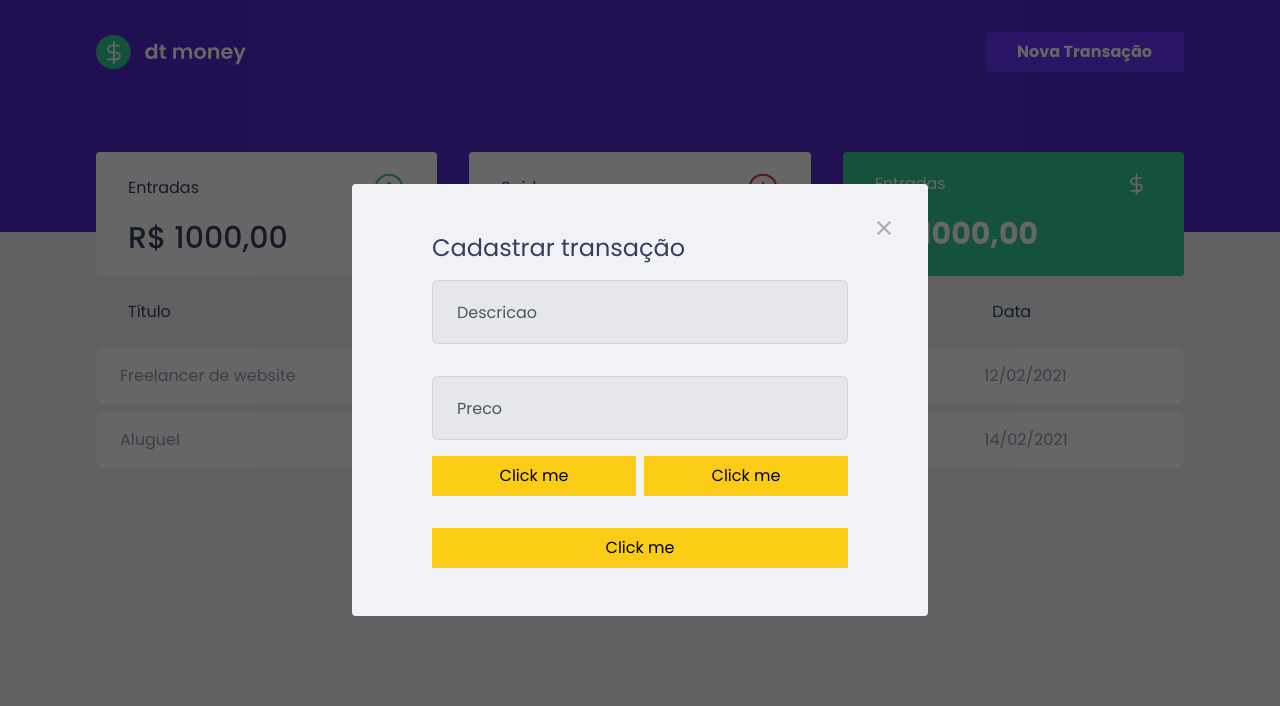
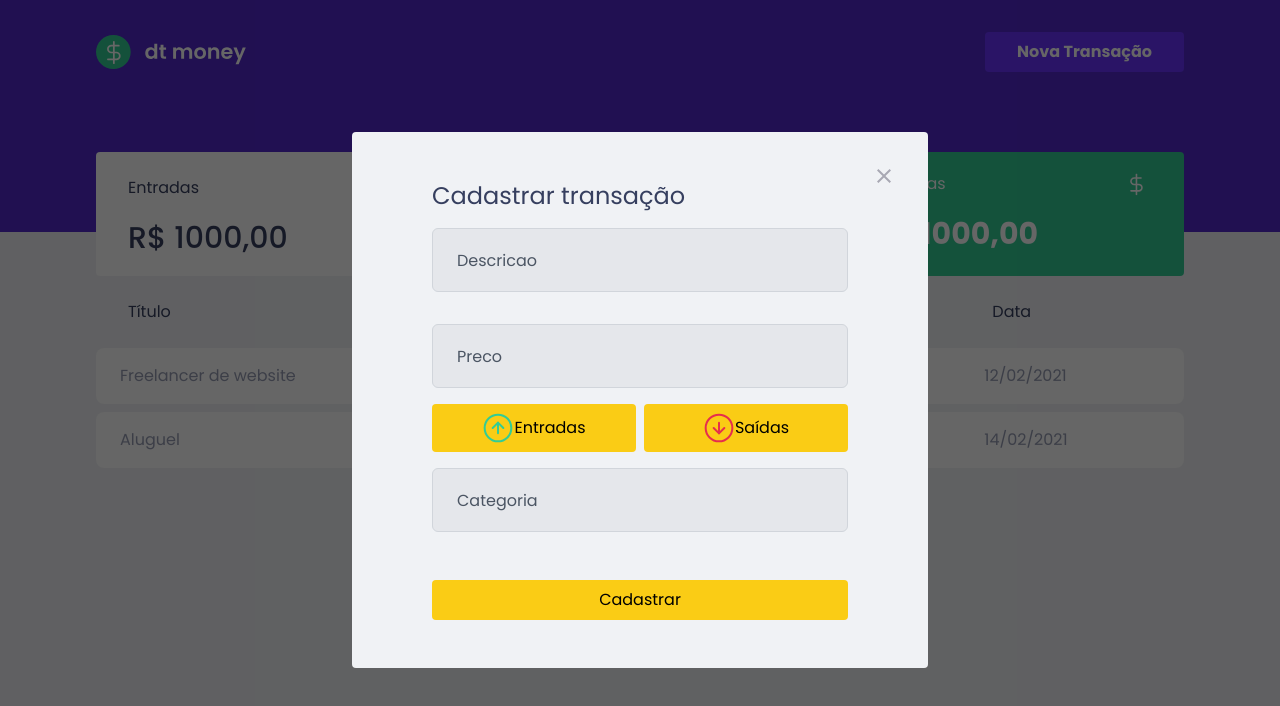
Before and after one commit to brunodias77/dt_money, a Next.js app: page / in a window 1280 px wide. Both pictures are taken after a click on the button "Nova Transação". Shown: the top 706 px of the page. Built offline with nearby package versions, Linux system fonts and the light colour scheme; what miragejs would draw is missing.

Commit message:
Adiciona botões de Entradas e Saídas e campo de Categoria no modal de nova transação

```diff
--- a/src/components/NewTransactionModal/index.tsx
+++ b/src/components/NewTransactionModal/index.tsx
@@ -2,10 +2,12 @@ import Modal from "react-modal";
 import fecharImg from "@/assets/Fechar.svg";
 import Image from "next/image";
 import Input from "@/components/Ui/Input";
+import Container from "@/components/Ui/Container";
 import Button from "@/components/Ui/Button";
+import EntradasImg from "@/assets/Entradas.svg";
+import SaidasImg from "@/assets/Saídas.svg";
 import { useTransactions } from "@/hooks/useTransaction";
 import { useState } from "react";
-import Container from "@/components/Ui/Container";
 
 
 const NewTransactionModal = ({ isNewTransactionModalOpen, handleCloseNewTransactionModal, }: any) => {
@@ -45,10 +47,19 @@ const NewTransactionModal = ({ isNewTransactionModalOpen, handleCloseNewTransact
                     <Input placeholder="Descricao" />
                     <Input placeholder="Preco" />
                     <div className="flex gap-2 items-center justify-between w-full">
-                        <Button />
-                        <Button />
+                        <Button className="flex items-center justify-center" >
+                            <Image src={EntradasImg} alt="fechar modal" />
+                            <span>Entradas</span>
+                        </Button>
+                        <Button className="flex items-center justify-center">
+                            <Image src={SaidasImg} alt="fechar modal" />
+                            <span>Saídas</span>
+                        </Button>
                     </div>
-                    <Button className="mt-8" />
+                    <Input placeholder="Categoria" />
+                    <Button className="mt-8">
+                        <span>Cadastrar</span>
+                    </Button>
                 </form>
             </Container>
         </Modal>
--- a/src/components/Ui/Button.tsx
+++ b/src/components/Ui/Button.tsx
@@ -1,11 +1,17 @@
+import { ReactNode } from "react";
 
 interface ButtonProps {
     className?: string;
+    icon?: string;
+    children?: ReactNode; // Adicione esta linha
+
 }
 
-const Button: React.FC<ButtonProps> = ({ className }) => {
+const Button: React.FC<ButtonProps> = ({ className, children }) => {
     return (
-        <button className={`${className} w-full p-2 bg-yellow-400`}>Click me</button>
+        <button className={`${className} w-full p-2 bg-yellow-400 rounded`}>
+            {children}
+        </button>
 
     );
 };
```
